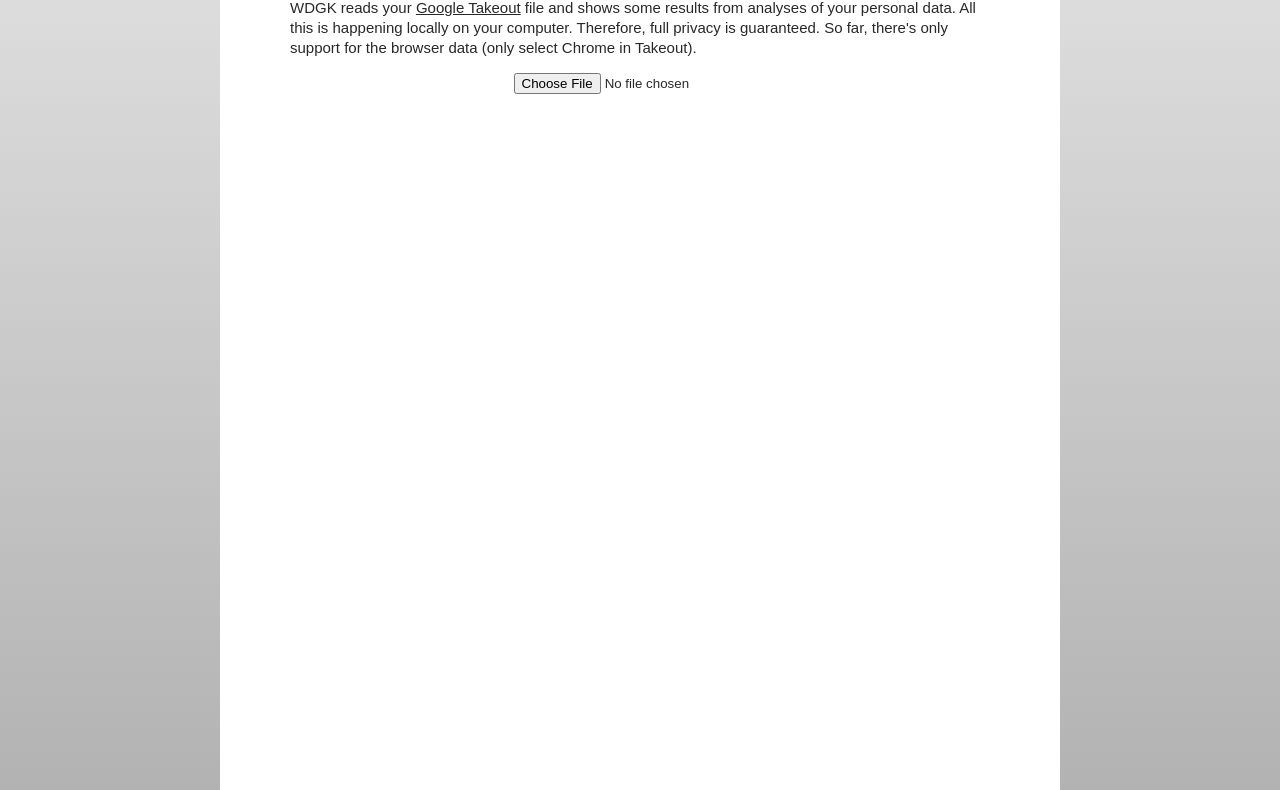
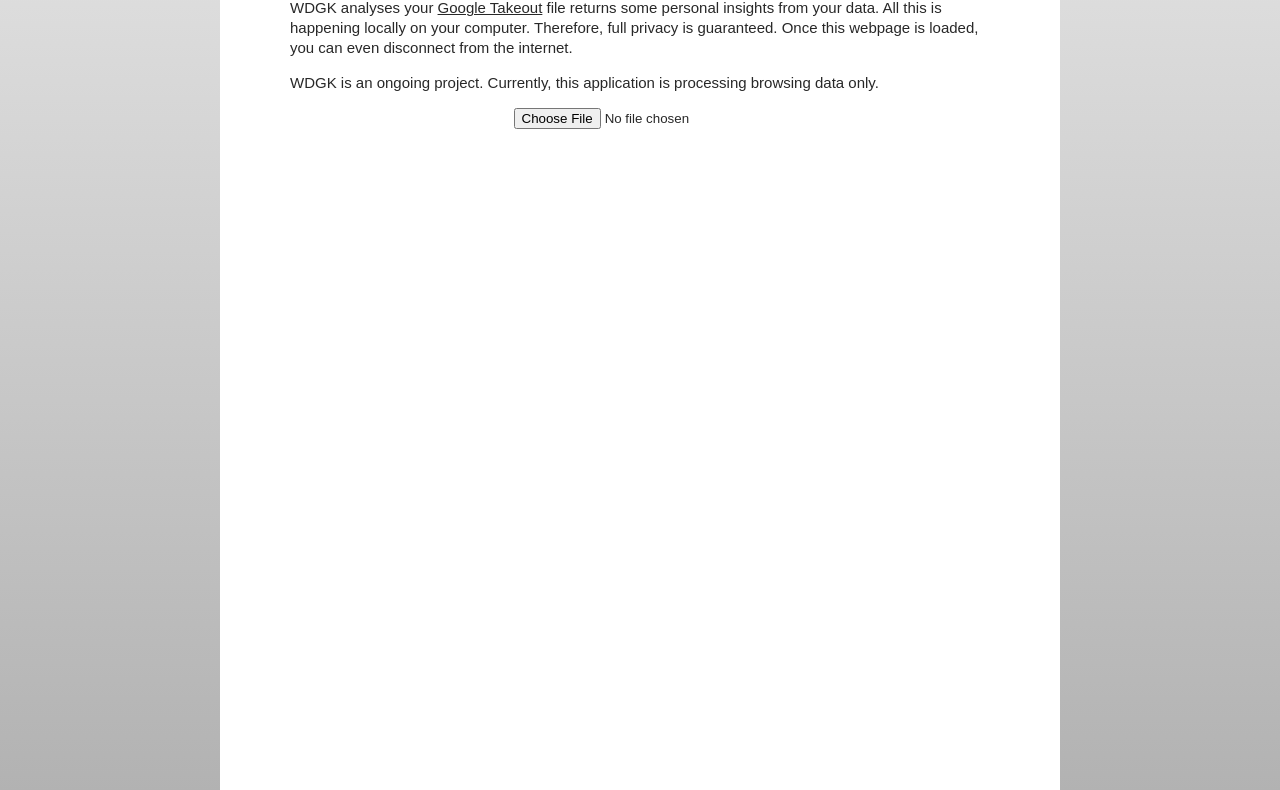
Before and after one commit to adrianoesch/adrianoesch.github.io, a plain HTML site: page wdgk/index.html in a window 1280 px wide. Shown: the part 182-972 px from the top of the page. Drawn offline with nearby package versions, Linux system fonts and the light colour scheme.

Commit message:
updating text

```diff
--- a/wdgk/index.html
+++ b/wdgk/index.html
@@ -11,9 +11,9 @@
 <body>
 <div id="container">
   <h1>What Does Google Know</h1>
-  <p>WDGK reads your <a href="https://takeout.google.com/settings/takeout" target="_blank">Google Takeout</a> file and shows some results from analyses of your personal data.
-    All this is happening locally on your computer. Therefore, full privacy is guaranteed. So far, there's only support for
-    the browser data (only select Chrome in Takeout).</p>
+  <p>WDGK analyses your <a href="https://takeout.google.com/settings/takeout" target="_blank">Google Takeout</a> file returns some personal insights from your data.
+    All this is happening locally on your computer. Therefore, full privacy is guaranteed. Once this webpage is loaded, you can even disconnect from the internet.</p>
+    <p>WDGK is an ongoing project. Currently, this application is processing browsing data only.</p>
   <div style="margin-bottom:80px;"><center><p><input type="file" id="takeout" onchange="inputChange()" ></p></center></div>
   <div id="results"></div>
   <div id="footer" style="visibility:hidden;">
```
Also changed, not shown: index.html (+1 -1 lines).
